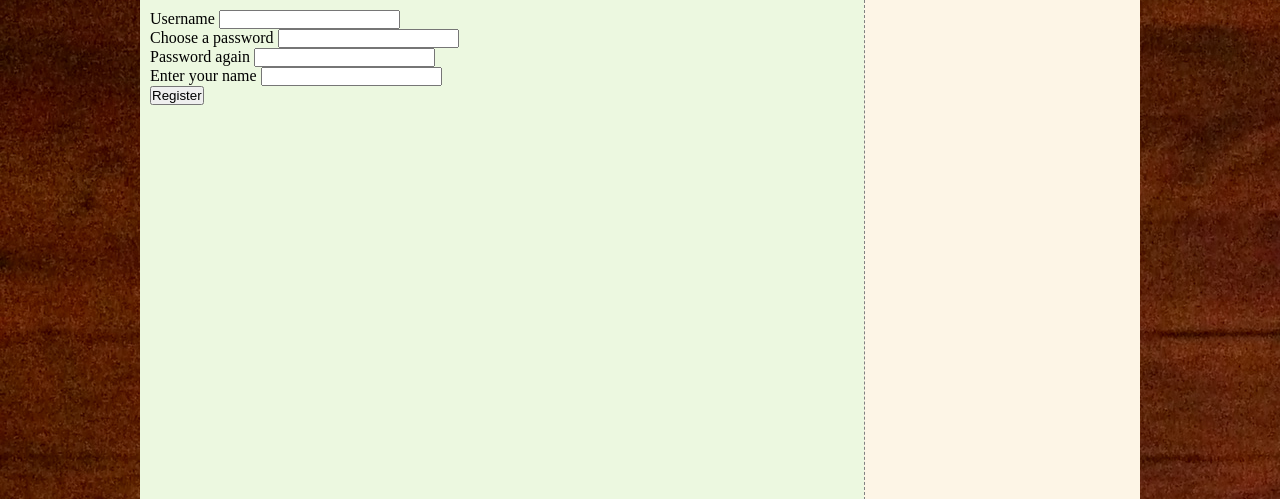
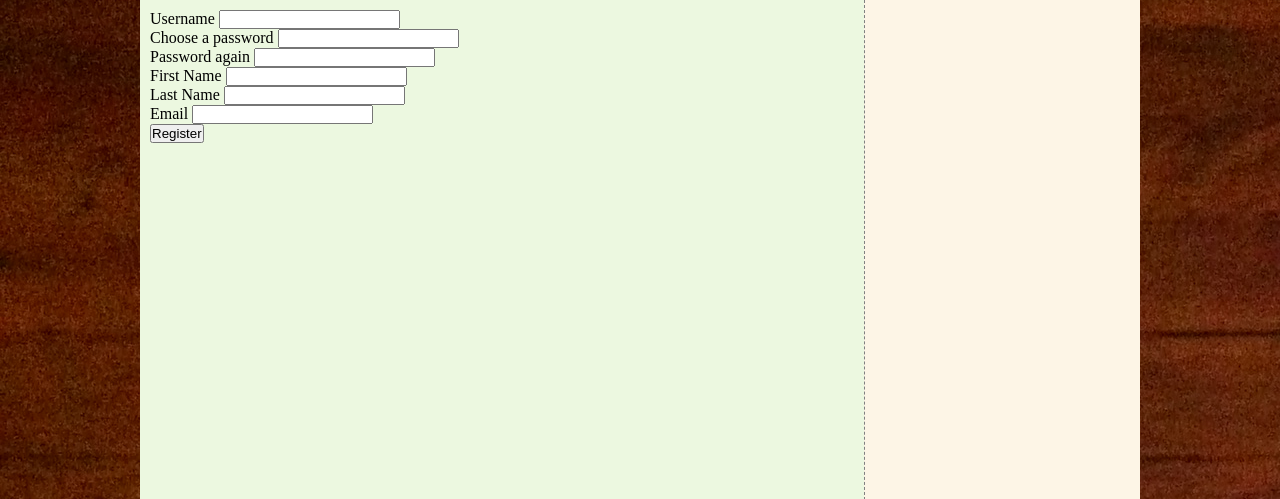
Before and after one commit to travism26/my-firstwebsite, a PHP site: page /register.php in a window 1280 px wide. Shown: the part 131-630 px from the top of the page. Run offline with PHP 8.4, Linux system fonts and the light colour scheme.

Commit message:
add fields to register page and DB
added the following fields: first name, last name, email;

```diff
--- a/changepassword.php
+++ b/changepassword.php
@@ -42,8 +42,6 @@ if (Input::exists()) {
 				Session::flash('home', 'Your password have been changed!');
 				Redirect::to('index.php');
 			}
-
-
 		} else {
 			foreach ($validation->errors() as $error) {
 				echo $error, '<br>';
--- a/includes/widgets/login.php
+++ b/includes/widgets/login.php
@@ -1,7 +1,7 @@
 	<div id="login_form">
 		<form action = "login.php" method = "post" name = "login">
 			<div class = "login">
-				<label for="username">Login:</label>
+				<label for="username">Username:</label>
 				<input type = "text" name = "username" id ="username">
 			</div>
 
--- a/profile.php
+++ b/profile.php
@@ -16,7 +16,7 @@ if(!$username = Input::get('user')){
 
 	<h3><?php echo escape($data->username); ?></h3>
 
-	<p>Full name: <?php echo escape($data->name); ?></p>
+	<p>Full name: <?php echo escape($data->first_name); ?></p>
 
 	<?php
 }
--- a/register.php
+++ b/register.php
@@ -21,10 +21,17 @@ if(Input::exists()){
 				'required'=> true,
 				'matches' => 'password'
 			),
-			'name' => array(
-				'required' => true,
+			'first_name' => array(
 				'min' => 2,
-				'max' => 50
+				'max' => 25
+			),
+			'last_name' => array(
+				'min' => 2,
+				'max' => 25
+			),
+			'email' => array(
+				'min' => 2,
+				'max' => 55
 			)
 		));
 
@@ -34,12 +41,14 @@ if(Input::exists()){
 			$salt = Hash::salt(32);
 
 			try{
-
+				//This is where we get the input values from the form
 				$user->create(array(
 					'username' => Input::get('username') ,
 					'password' => Hash::make(Input::get('password'), $salt),
 					'salt' => $salt,
-					'name' => Input::get('name'),
+					'first_name' => Input::get('first_name'),
+					'last_name' => Input::get('last_name'),
+					'email' => Input::get('email'),
 					'joined' => date('Y-m-d H:i:d'),
 					'group' => 1
 				));
@@ -59,7 +68,7 @@ if(Input::exists()){
 }
 include 'includes/overall/overallHeader.php';
 ?>
-<div class = "clear">
+<div>
 	<form action="" method="post" name ="register">
 		<div class="field">
 			<label for="username">Username</label>
@@ -76,8 +85,16 @@ include 'includes/overall/overallHeader.php';
 			<input type="password" name="password_again" id="password_again">
 		</div>
 		<div class="field">
-			<label for="name">Enter your name</label>
-			<input type="text" name="name" id="name" value="<?PHP echo escape(Input::get('name'));?>">
+			<label for="first_name">First Name</label>
+			<input type="text" name="first_name" id="name" value="<?PHP echo escape(Input::get('first_name'));?>">
+		</div>
+		<div class="field">
+			<label for="last_name">Last Name</label>
+			<input type="text" name="last_name" id="name" value="<?PHP echo escape(Input::get('last_name'));?>">
+		</div>
+		<div class="field">
+			<label for="email">Email</label>
+			<input type="text" name="email" id="name" value="<?PHP echo escape(Input::get('email'));?>">
 		</div>
 		<input type="hidden" name="register_token" value="<?php echo Token::generate(); ?>">
 		<input type="submit" value="Register">
```
Also changed, not shown: .htaccess (added).
